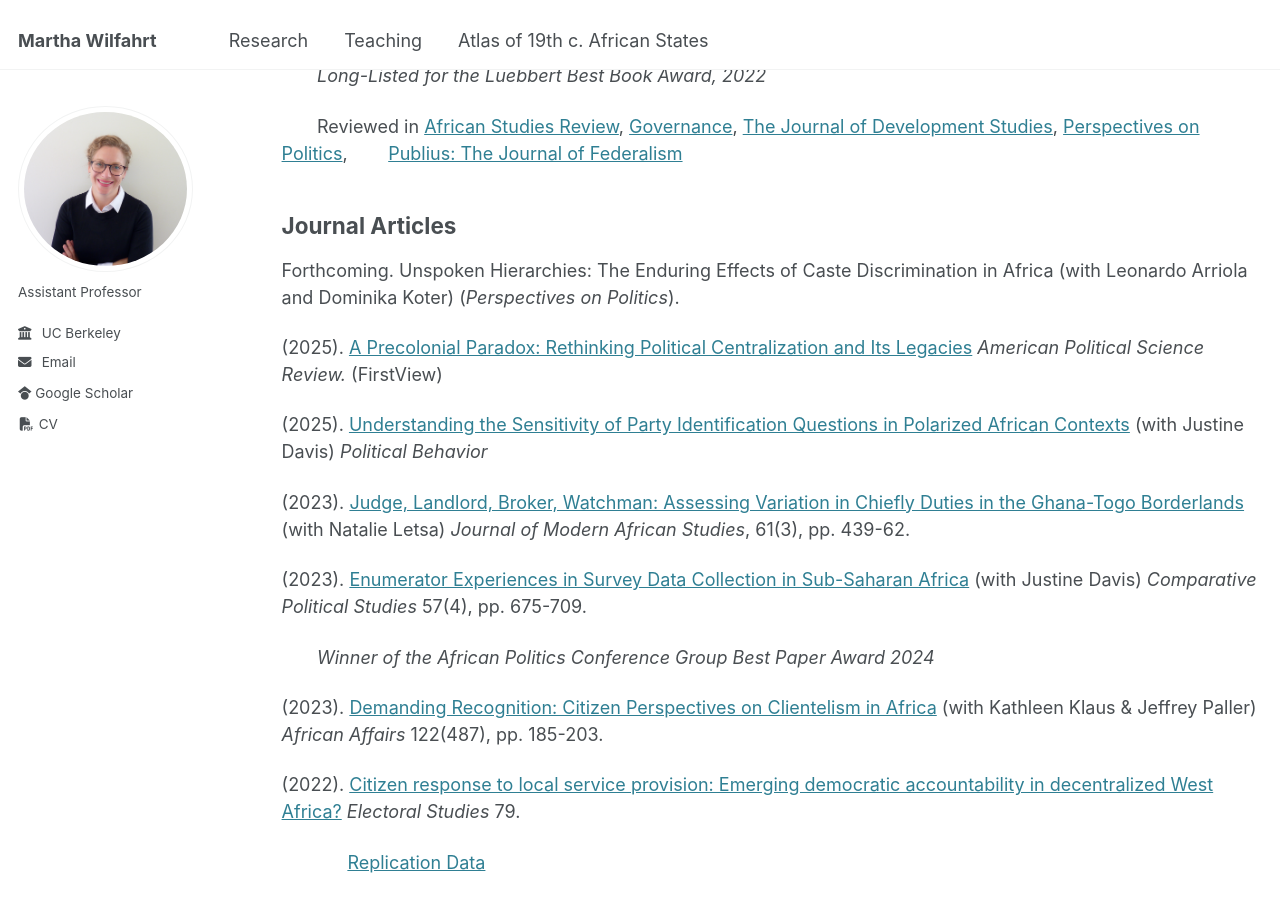
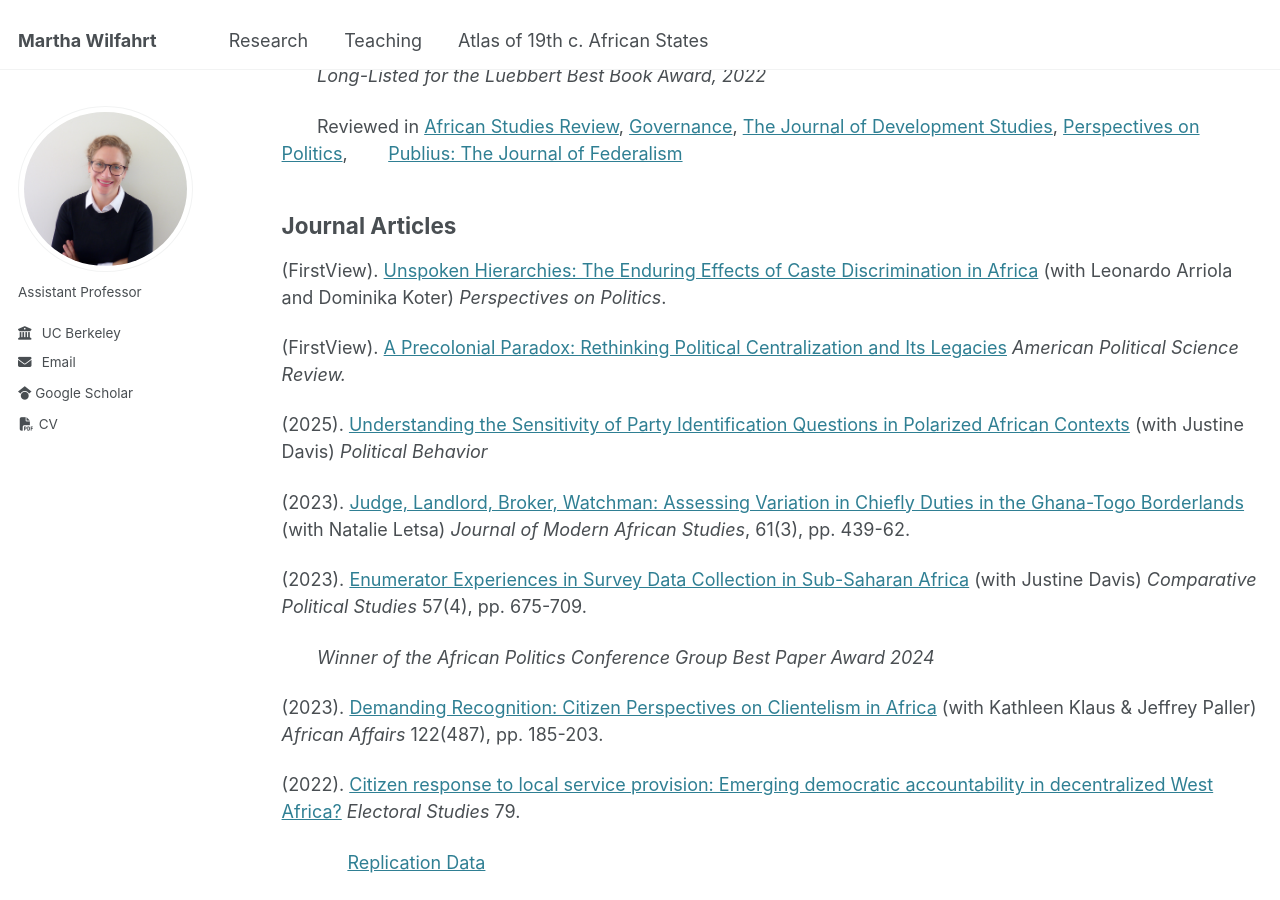
Before and after one commit to martha-wilfahrt/martha-wilfahrt.github.io, a Jekyll site: the page built from _pages/research.md, in a window 1280 px wide and 900 px high, scrolled down 340 px. Built offline with Jekyll 4.4.1, drawn with Linux system fonts in a browser that asks for light colours.

Commit message:
Update research.md

```diff
--- a/_pages/research.md
+++ b/_pages/research.md
@@ -24,9 +24,11 @@ Book
 Journal Articles
 -------
 
-Forthcoming. Unspoken Hierarchies: The Enduring Effects of Caste Discrimination in Africa (with Leonardo Arriola and Dominika Koter) (_Perspectives on Politics_).
+(FirstView). [Unspoken Hierarchies: The Enduring Effects of Caste Discrimination in Africa][] (with Leonardo Arriola and Dominika Koter) _Perspectives on Politics_.
 
-(2025). [A Precolonial Paradox: Rethinking Political Centralization and Its Legacies] _American Political Science Review._ (FirstView)
+[Unspoken Hierarchies: The Enduring Effects of Caste Discrimination in Africa]: https://doi.org/10.1017/S153759272510371X
+
+(FirstView). [A Precolonial Paradox: Rethinking Political Centralization and Its Legacies][] _American Political Science Review._
 
 [A Precolonial Paradox: Rethinking Political Centralization and Its Legacies]: https://doi.org/10.1017/S0003055425101044
 
```
